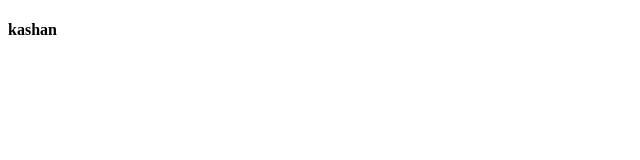
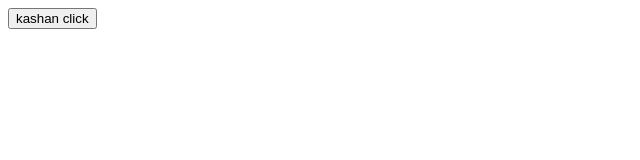
Before and after one commit to kashan12345kashan/laiba, a plain HTML site: page index.html in a window 1280 px wide. Shown: the whole page, without its empty margins (0-640 px from the left). Drawn offline with Linux system fonts and the light colour scheme.

Commit message:
buttonn added

```diff
--- a/index.html
+++ b/index.html
@@ -6,6 +6,6 @@
     <title>Document</title>
 </head>
 <body>
-    <h4>kashan</h4>
+    <button>kashan click</button>
 </body>
 </html>
```
